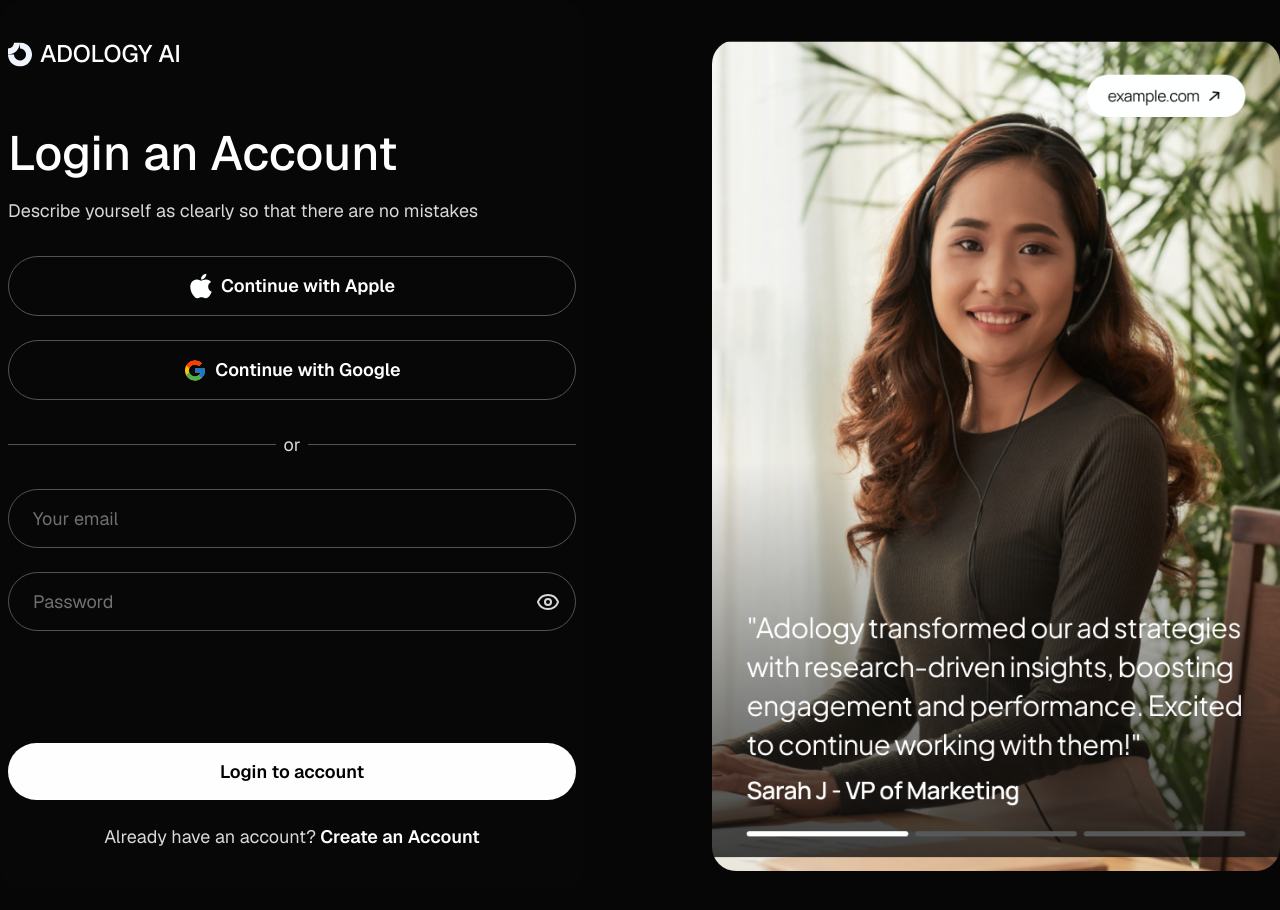
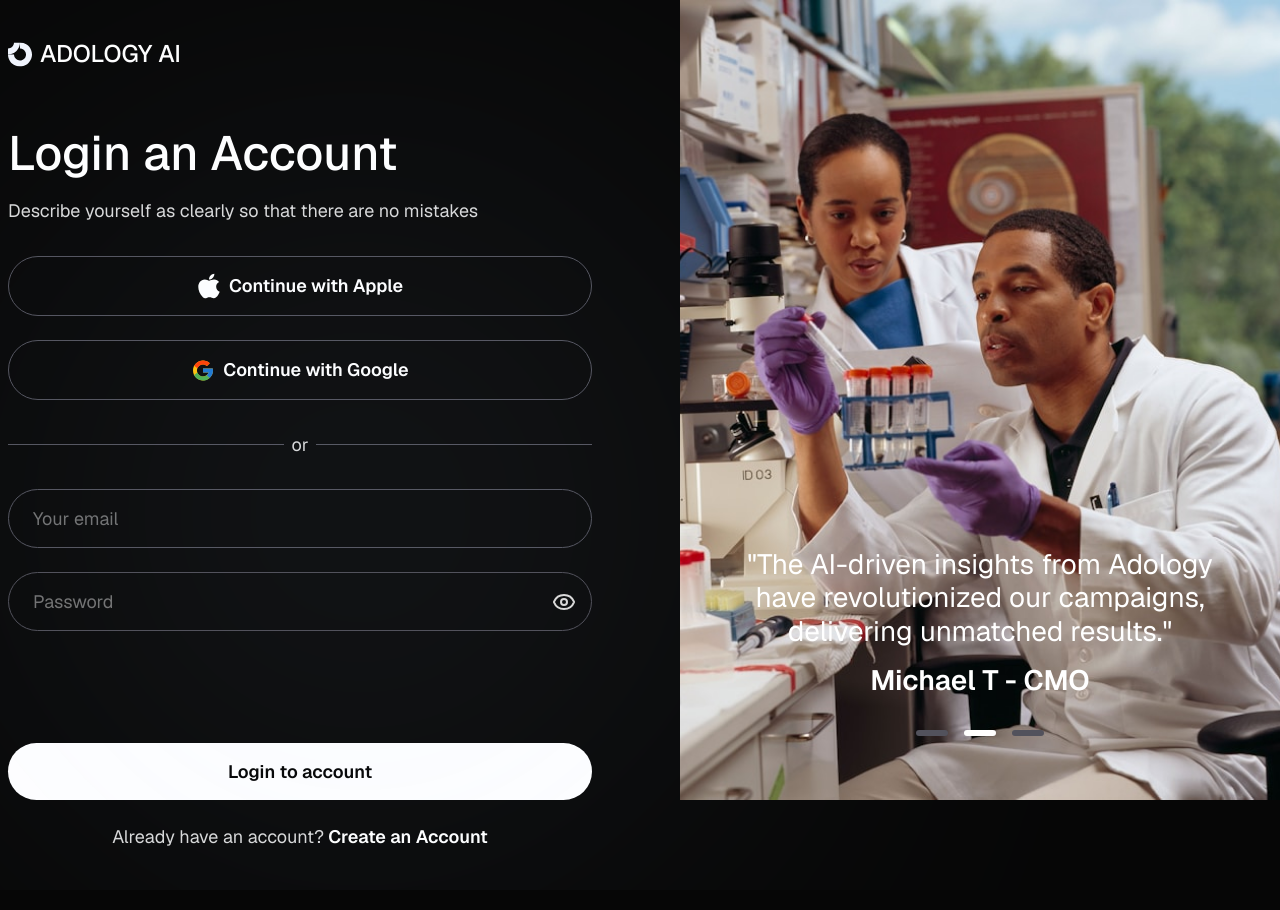
Before and after one commit to Zarman-oss/Adology_clone, a Next.js app: page / in a window 1280 px wide. Built offline with nearby package versions, Linux system fonts and the light colour scheme.

Commit message:
added images to the image section contianer

```diff
--- a/app/globals.css
+++ b/app/globals.css
@@ -977,36 +977,27 @@
     'Segoe UI', Roboto, Oxygen, Ubuntu, Cantarell, sans-serif;
 }
 
-/* Sign-up login page Image  */
+/* misc classes */
 
-.login-image {
+.glow-background {
+  width: 509px;
+  height: 509px;
+  position: absolute;
+  left: 106px;
+  top: 258px;
+  opacity: 0.2;
+  background-color: #bfdbfe;
+  border: 1px solid black;
+  border-radius: 9999px;
+  filter: blur(250px);
+  pointer-events: none;
+  z-index: 0;
+}
+
+/* global.css */
+.image-section-bg {
   background-image: url('/LoginPageImage.png');
   background-size: cover;
   background-position: center;
-  border-radius: 1.5rem;
-  object-fit: contain;
-  height: 100vh;
+  background-repeat: no-repeat;
 }
-
-.swiper {
-  width: 100%;
-  height: 100%;
-}
-
-.swiper-slide {
-  text-align: center;
-  font-size: 18px;
-  background: #444;
-
-  /* Center slide text vertically */
-  display: flex;
-  justify-content: center;
-  align-items: center;
-}
-
-.swiper-slide img {
-  display: block;
-  width: 100%;
-  height: 100%;
-  object-fit: cover;
-}
--- a/app/login/page.jsx
+++ b/app/login/page.jsx
@@ -1,14 +1,49 @@
+'use client';
+
 import PasswordInput from '@/components/PasswordInput';
 import Image from 'next/image';
 import Link from 'next/link';
+import { useEffect, useState } from 'react';
+
 export default function LoginPage() {
+  const testimonials = [
+    {
+      quote:
+        'Adology transformed our ad strategies with research-driven insights, boosting engagement and performance. Excited to continue working with them!',
+      author: 'Sarah J - VP of Marketing',
+      image: '/LoginPageImage.png',
+    },
+    {
+      quote:
+        'The AI-driven insights from Adology have revolutionized our campaigns, delivering unmatched results.',
+      author: 'Michael T - CMO',
+      image: '/pic1.jpg',
+    },
+    {
+      quote:
+        'With Adology, our ad performance skyrocketed thanks to their innovative approach and expertise.',
+      author: 'Emily R - Marketing Director',
+      image: '/pic1.jpg',
+    },
+  ];
+
+  const [currentIndex, setCurrentIndex] = useState(0);
+
+  useEffect(() => {
+    const interval = setInterval(() => {
+      setCurrentIndex((prevIndex) => (prevIndex + 1) % testimonials.length);
+    }, 5000); // every 5 seconds
+
+    return () => clearInterval(interval);
+  }, []);
+
   return (
-    <div className=' text-white'>
-      {/* Max-width container */}
-      <div className='max-w-7xl mx-auto sm:flex items-start justify-center gap-20'>
+    <div className='text-white'>
+      <div className='max-w-7xl mx-auto grid sm:grid-cols-2 items-start justify-center gap-20'>
         {/* Login Section */}
-        <div className='flex-1 px-2 py-10 relative rounded-3xl flex flex-col bg-primary-800'>
-          <div className='flex flex-col justify-center '>
+        <div className='px-2 py-10 relative rounded-3xl flex flex-col'>
+          <span className='glow-background'></span>
+          <div className='flex flex-col justify-center'>
             {/* Logo and Title */}
             <div className='flex mb-14 justify-start items-center gap-2'>
               <Image
@@ -27,19 +62,20 @@
               {/* Heading and Description */}
               <div className='flex flex-col justify-center items-start gap-4'>
                 <span className='heading-1-medium'>Login an Account</span>
-                <span className=' body-1-regular text-light-silver'>
+                <span className='body-1-regular text-light-silver'>
                   Describe yourself as clearly so that there are no mistakes
                 </span>
               </div>
+
               {/* Social Login Buttons */}
-              <div className=' flex flex-col justify-start items-center gap-6'>
+              <div className='flex flex-col justify-start items-center gap-6'>
                 <button
-                  className=' cursor-pointer w-full px-6 py-4 rounded-full border border-zinc-600 flex justify-center items-center gap-2 hover:bg-primary-700'
+                  className='cursor-pointer w-full px-6 py-4 rounded-full border border-zinc-600 flex justify-center items-center gap-2 hover:bg-primary-700'
                   aria-label='Continue with Apple'
                 >
                   <Image
                     src='/apple.svg'
-                    alt='Login page illustration'
+                    alt='Apple'
                     width={24}
                     height={24}
                     className='object-cover'
@@ -48,41 +84,42 @@
                   <span className='body-1-semibold'>Continue with Apple</span>
                 </button>
                 <button
-                  className=' cursor-pointer w-full px-6 py-4 rounded-full border border-zinc-600 flex justify-center items-center gap-2 hover:bg-primary-700'
+                  className='cursor-pointer w-full px-6 py-4 rounded-full border border-zinc-600 flex justify-center items-center gap-2 hover:bg-primary-700'
                   aria-label='Continue with Google'
                 >
                   <Image
                     src='/google.svg'
-                    alt='Login page illustration'
+                    alt='Google'
                     width={24}
                     height={24}
                     className='object-cover'
                     priority
                   />
-                  <span className='body-1-semibold '>Continue with Google</span>
+                  <span className='body-1-semibold'>Continue with Google</span>
                 </button>
               </div>
+
               {/* Divider */}
-              <div className=' flex items-center gap-2'>
+              <div className='flex items-center gap-2'>
                 <hr className='flex-1 border-t border-zinc-600' />
                 <span className='body-1-regular text-light-silver'>or</span>
                 <hr className='flex-1 border-t border-zinc-600' />
               </div>
 
-              {/* Email and Password Inputs */}
-              <div className=' flex flex-col justify-start items-center gap-6'>
+              {/* Inputs */}
+              <div className='flex flex-col justify-start items-center gap-6'>
                 <input
                   type='email'
                   placeholder='Your email'
-                  className=' w-full px-6 py-4 rounded-full border border-zinc-600 bg-transparent text-light-silver body-1-regular placeholder:text-light-silver focus:outline-none focus:ring-2 focus:ring-secondary-500'
+                  className='w-full px-6 py-4 rounded-full border border-zinc-600 bg-transparent text-light-silver body-1-regular placeholder:text-light-silver focus:outline-none focus:ring-2 focus:ring-secondary-500'
                 />
                 <PasswordInput />
               </div>
             </div>
 
-            {/* Login Button and Sign-Up Link */}
+            {/* Login Button and Link */}
             <div className='flex mt-28 items-center justify-center flex-col gap-6'>
-              <button className=' cursor-pointer w-full px-6 py-4 bg-info-100 rounded-full flex justify-center text-black body-1-semibold items-center hover:bg-info-200'>
+              <button className='cursor-pointer w-full px-6 py-4 bg-info-100 rounded-full flex justify-center text-black body-1-semibold items-center hover:bg-info-200'>
                 Login to account
               </button>
 
@@ -90,7 +127,6 @@
                 <span className='body-1-regular text-light-silver'>
                   Already have an account?
                 </span>
-
                 <Link
                   href='/sign-up'
                   className='body-1-semibold text-secondary-300 hover:text-secondary-400'
@@ -102,16 +138,34 @@
           </div>
         </div>
 
-        {/* Image Section */}
-        <div className='flex-1 pl-12 py-10 sm:flex hidden'>
-          <Image
-            src='/LoginPageImage.png'
-            alt='Login page illustration'
-            width={656}
-            height={960}
-            className='object-cover rounded-3xl'
-            priority
-          />
+        {/* Carousel Section */}
+        <div
+          className='p-16 sm:flex hidden relative min-h-screen transition-all duration-1000 ease-in-out bg-cover bg-center'
+          style={{
+            backgroundImage: `url(${testimonials[currentIndex].image})`,
+          }}
+        >
+          <span className='absolute inset-0  bg-opacity-60'></span>
+
+          <div className='relative z-10 flex flex-col justify-end items-center gap-4 text-center text-white'>
+            <p className='heading-4-regular max-w-lg'>
+              "{testimonials[currentIndex].quote}"
+            </p>
+            <p className='heading-4-semibold'>
+              {testimonials[currentIndex].author}
+            </p>
+
+            <div className='flex flex-wrap gap-4 mt-4'>
+              {testimonials.map((_, index) => (
+                <span
+                  key={index}
+                  className={`h-1.5 w-8 rounded-full transition-all duration-300 ${
+                    currentIndex === index ? 'bg-white' : 'bg-zinc-600'
+                  }`}
+                />
+              ))}
+            </div>
+          </div>
         </div>
       </div>
     </div>
```
Also changed, not shown: public/pic1.jpg (added).
